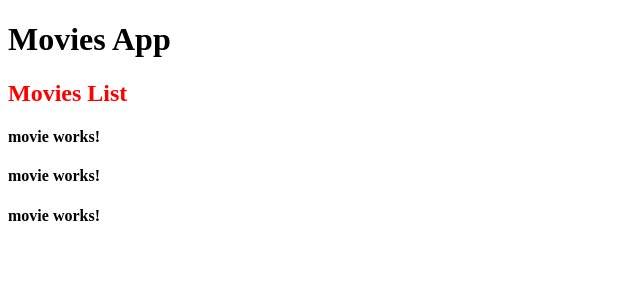
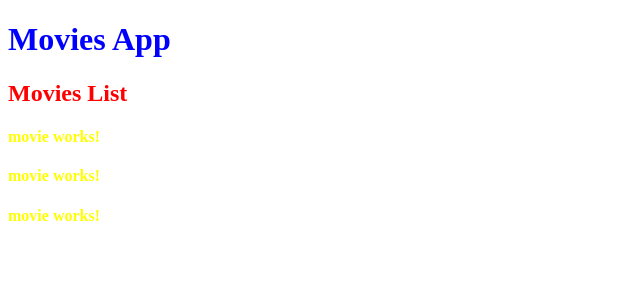
Before and after one commit to ilkinzeynalli/MovieApp, an Angular app: page / in a window 1280 px wide. Shown: the top 300 px of the page, without its empty margins (0-640 px from the left). Built offline with nearby package versions, Linux system fonts and the light colour scheme.

Commit message:
Lesson 4: Component styles

```diff
--- a/src/app/app.component.css
+++ b/src/app/app.component.css
@@ -0,0 +1,3 @@
+h1{
+    color:blue;
+}
--- a/src/app/movie/movie.component.css
+++ b/src/app/movie/movie.component.css
@@ -0,0 +1,3 @@
+h4{
+    color:yellow;
+}
--- a/src/app/movies/movies.component.ts
+++ b/src/app/movies/movies.component.ts
@@ -3,7 +3,11 @@ import { Component } from "@angular/core";
 @Component({
     selector:'app-movies',
     templateUrl: './movies.component.html',
-    styleUrls:['./movies.component.css']
+    styles:[`
+        h2{
+            color:red;
+        }
+    `]
 })
 export class MoviesComponent{
 
```
